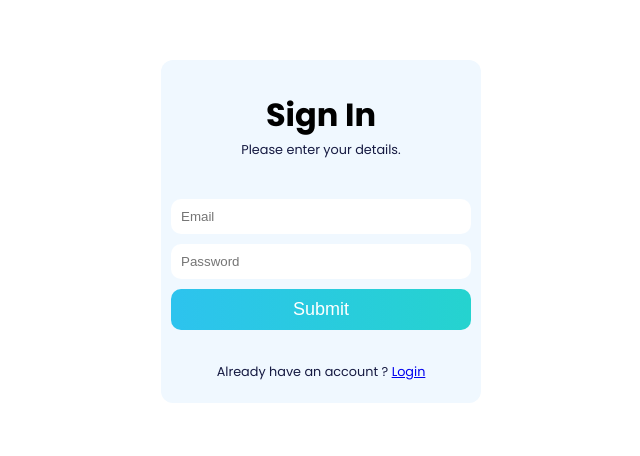
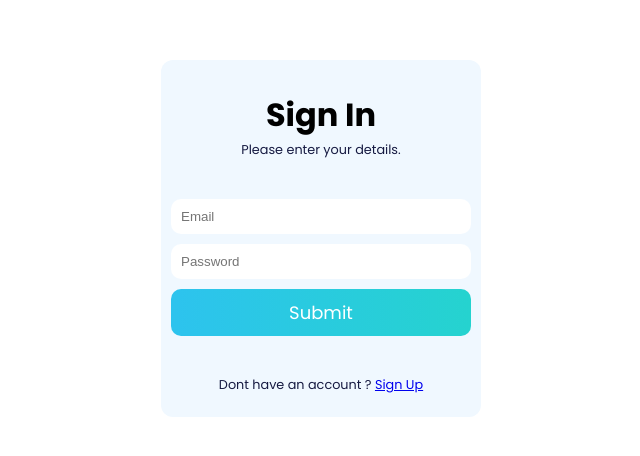
Before and after one commit to zayyid123/my-quran, a React (Create React App) app: page /sign-in in a window 1280 px wide. Shown: the top 456 px of the page, without its empty margins (319-959 px from the left). Built offline with nearby package versions, Linux system fonts and the light colour scheme.

Commit message:
add mybutton

```diff
--- a/package.json
+++ b/package.json
@@ -17,6 +17,7 @@
     "react-router-dom": "^6.3.0",
     "react-scripts": "5.0.1",
     "redux": "^4.2.0",
+    "redux-thunk": "^2.4.1",
     "sass": "^1.54.3",
     "typescript": "^4.7.4",
     "web-vitals": "^2.1.4"
--- /dev/null
+++ b/src/components/myButton/index.tsx
@@ -0,0 +1,17 @@
+/* eslint-disable @typescript-eslint/no-explicit-any */
+/* eslint-disable react/prop-types */
+import React from 'react'
+import './style.scss'
+
+const MyButton = ({ title, loading, onClick }: { title: any, loading: any, onClick: any }) => {
+
+    if (loading === true) {
+        return <div className='myButton disabled' >Loading...</div>
+    }
+
+  return (
+      <div className='myButton' onClick={onClick} >{title}</div>
+  )
+}
+
+export default MyButton
--- /dev/null
+++ b/src/components/myButton/style.scss
@@ -0,0 +1,27 @@
+$text-gelap : #161A42;
+
+.myButton {
+    background: linear-gradient(90deg, rgba(45, 195, 238, 1) 0%, rgba(37, 211, 207, 1) 100%);
+    border: none;
+    border-radius: 10px;
+    padding: 10px;
+    font-weight: 400;
+    color: white;
+    font-size: large;
+    cursor: pointer;
+    text-align: center;
+
+    &:hover {
+            background: white;
+            color: $text-gelap;
+        }
+
+    &.disabled{
+        background: gray;
+        color: white;
+
+        &:hover{
+            cursor: not-allowed;
+        }
+    }
+}
--- a/src/config/redux/index.tsx
+++ b/src/config/redux/index.tsx
@@ -0,0 +1 @@
+export * from './store'
--- /dev/null
+++ b/src/config/redux/reducer/index.tsx
@@ -0,0 +1,25 @@
+/* eslint-disable @typescript-eslint/no-explicit-any */
+const initialStore = {
+    popup: false,
+    isLogin: false
+}
+
+const reducer = (state = initialStore, action: any) => {
+    if (action.type === 'CHANGE_POPUP') {
+        return{
+            ...state,
+            popup: action.value
+        }
+    }
+
+    if (action.type === 'CHANGE_ISLOGIN') {
+        return {
+            ...state,
+            isLogin: action.value
+        }
+    }
+
+    return state
+}
+
+export default reducer
--- /dev/null
+++ b/src/config/redux/store/index.tsx
@@ -0,0 +1,5 @@
+import { createStore, applyMiddleware } from "redux";
+import thunk from "redux-thunk";
+import reducer from "../reducer";
+
+export const store = createStore(reducer, applyMiddleware(thunk))
--- a/src/index.css
+++ b/src/index.css
@@ -1,7 +1,7 @@
 @import url('https://fonts.googleapis.com/css2?family=Poppins:wght@400;500;600;700&display=swap');
 
 body{
-    font-family: 'Poppins';
+    font-family: 'Poppins', 'sans-serif';
 }
 
 .container{
--- a/src/pages/Sign-in/index.tsx
+++ b/src/pages/Sign-in/index.tsx
@@ -1,20 +1,27 @@
+/* eslint-disable @typescript-eslint/no-explicit-any */
 import React from 'react'
 import { Link } from 'react-router-dom'
+import { connect } from 'react-redux'
+import MyButton from '../../components/myButton'
 
-const SignIn = () => {
+const SignIn = (props: any) => {
   return (
     <div className='container'>
       <div className='signup'>
-        <h1>Sign In</h1>
+        <h1>Sign In {props.popupProps}</h1>
         <p>Please enter your details.</p>
         <input type="email" placeholder='Email' />
         <input type="password" placeholder='Password'  />
-        <button >Submit</button>
+        <MyButton title={'Submit'} onClick={null} loading={false}/>
 
-        <p>Already have an account ? <Link to={'/sign-up'}><span>Login</span></Link></p>
+        <p>Dont have an account ? <Link to={'/sign-up'}><span>Sign Up</span></Link></p>
       </div>
     </div>
   )
 }
 
-export default SignIn
+const reduxState = (state: { popup: any }) => ({
+  popupProps: state.popup
+})
+
+export default connect(reduxState, null)(SignIn)
--- a/src/pages/Sign-up/index.tsx
+++ b/src/pages/Sign-up/index.tsx
@@ -3,6 +3,7 @@ import './style.scss'
 import fbConfig from "../../config/firebase/index";
 import { getAuth, createUserWithEmailAndPassword } from "firebase/auth";
 import { Link } from 'react-router-dom'
+import MyButton from '../../components/myButton';
 
 const SignUp = () => {
   const [email, setemail] = useState('')
@@ -40,9 +41,9 @@ const SignUp = () => {
         <p>Please enter your details.</p>
         <input type="email" placeholder='Email' onChange={changeEmail} />
         <input type="password" placeholder='Password' onChange={changePass} />
-        <button onClick={handleSubmit} >Submit</button>
+        <MyButton title={'Submit'} onClick={handleSubmit} loading={true} />
 
-        <p>Already have an account ? <Link to={'/sign-in'}><span>Login</span></Link></p>
+        <p>Already have an account ? <Link to={'/sign-in'}><span>Sign In</span></Link></p>
       </div>
     </div>
   )
--- a/src/pages/Sign-up/style.scss
+++ b/src/pages/Sign-up/style.scss
@@ -25,6 +25,7 @@ $text-gelap : #161A42;
     p:nth-child(6){
         text-align: center;
         color: $text-gelap;
+        margin-top: 40px;
         font-size: .8rem;
     }
 
@@ -34,21 +35,4 @@ $text-gelap : #161A42;
         border-radius: 10px;
         padding: 10px;
     }
-
-    button{
-        background: linear-gradient(90deg, rgba(45, 195, 238, 1) 0%, rgba(37, 211, 207, 1) 100%);
-        border: none;
-        border-radius: 10px;
-        padding: 10px;
-        font-weight: 400;
-        color: white;
-        font-size: large;
-        cursor: pointer;
-        margin-bottom: 20px;
-    }
-
-    button:hover{
-        background: white;
-        color: $text-gelap;
-    }
 }
```
Also changed, not shown: src/pages/App/index.tsx (+6 -2 lines), 1 other file (tests, documents, lock files or other folders).
